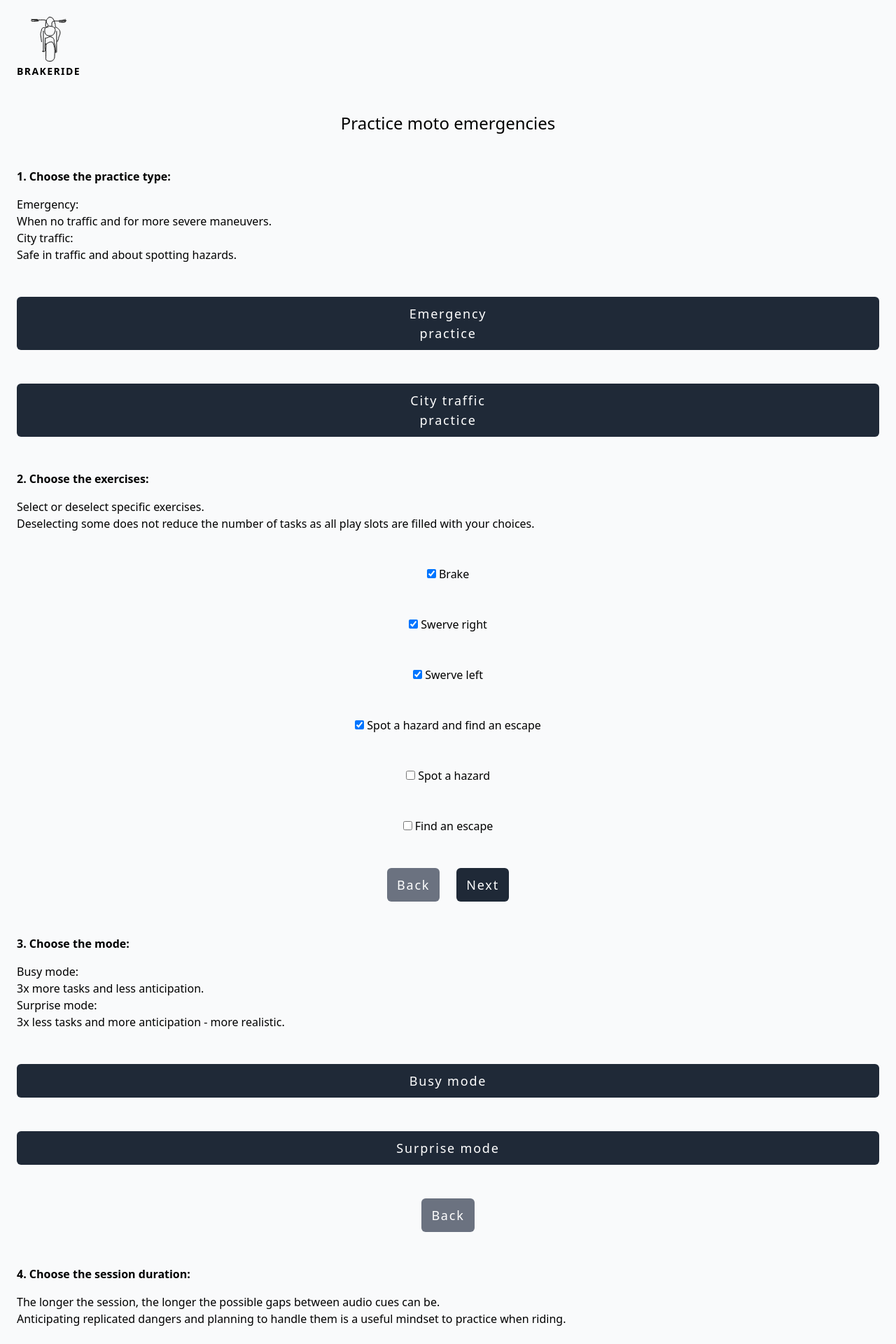
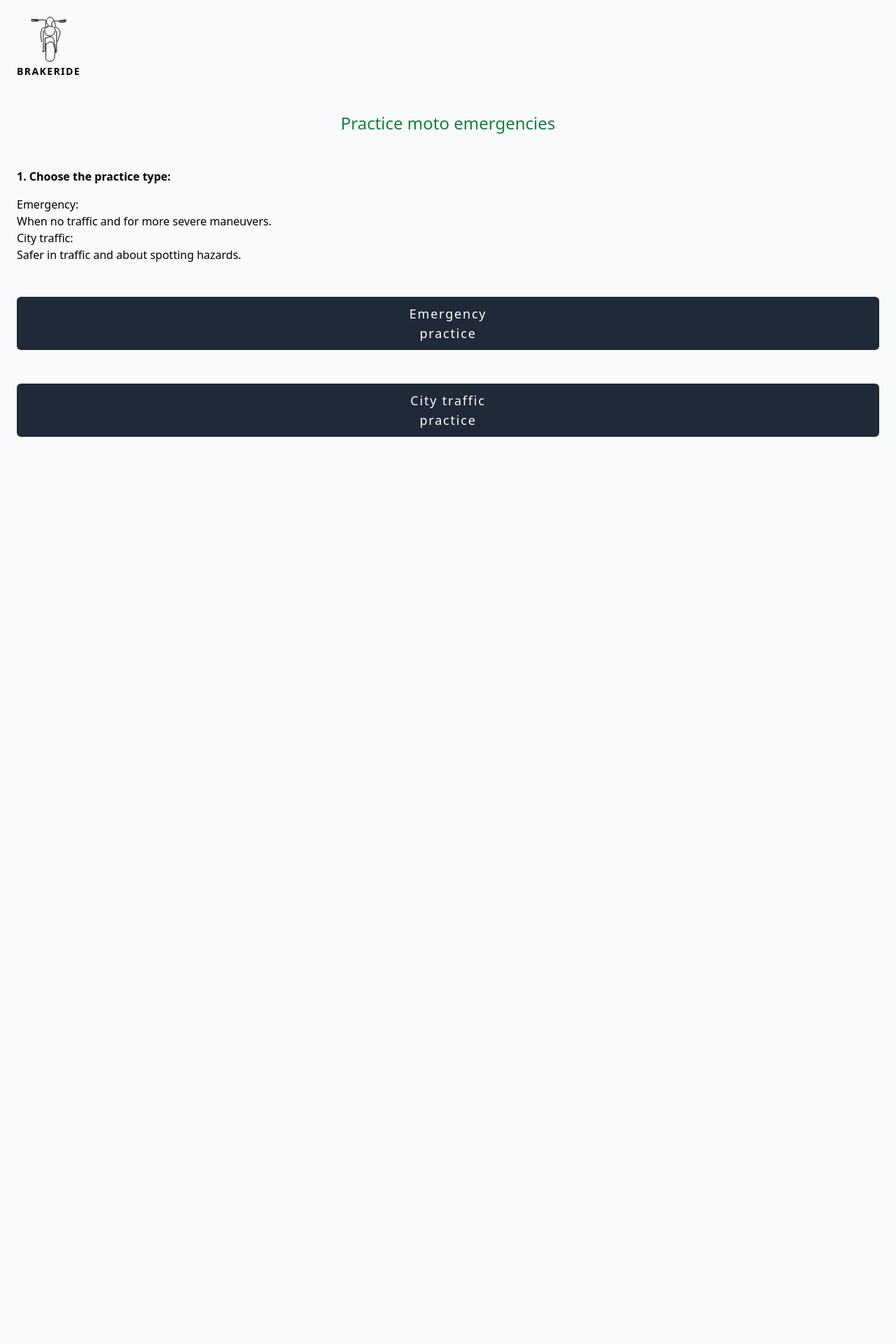
Before and after one commit to jpjpjp2020/brakeride, a Django app: page / in a window 1280 px wide. Shown: the top 1920 px of the page at 70% size. After the commit the page ends 624 px from the top, so only its background shows below. Run offline with Django 4.2, Linux system fonts and the light colour scheme.

Commit message:
rough js stepthrough

```diff
--- a/dashboard/static/css/output.css
+++ b/dashboard/static/css/output.css
@@ -605,9 +605,6 @@ video {
 .font-medium {
   font-weight: 500;
 }
-.font-normal {
-  font-weight: 400;
-}
 .font-semibold {
   font-weight: 600;
 }
@@ -618,6 +615,10 @@ video {
   --tw-text-opacity: 1;
   color: rgb(0 0 0 / var(--tw-text-opacity));
 }
+.text-green-700 {
+  --tw-text-opacity: 1;
+  color: rgb(21 128 61 / var(--tw-text-opacity));
+}
 .text-white {
   --tw-text-opacity: 1;
   color: rgb(255 255 255 / var(--tw-text-opacity));
@@ -626,3 +627,11 @@ video {
   --tw-text-opacity: 1;
   color: rgb(202 138 4 / var(--tw-text-opacity));
 }
+
+.form-step {
+    display: none;
+}
+
+.form-step.active {
+    display: block;
+}
--- a/dashboard/templates/dashboard/base.html
+++ b/dashboard/templates/dashboard/base.html
@@ -29,7 +29,7 @@
         <!-- Footer -->
     </footer>
 
-    {% block extra_js %}
+    {% block scripts %}
     {% endblock %}
 
 </body>
--- a/dashboard/templates/dashboard/dashboard.html
+++ b/dashboard/templates/dashboard/dashboard.html
@@ -14,7 +14,7 @@
         </div>
     </div>
 
-    <h1 class="text-2xl font-normal text-center my-12">Practice moto emergencies</h1>
+    <h1 class="text-2xl font-medium text-green-700 text-center my-12">Practice moto emergencies</h1>
 
     <section id="form_flow">
         {% include 'dashboard/form_flow.html' %}
@@ -30,5 +30,6 @@
 
 {% block scripts %}
 <script src="https://ajax.googleapis.com/ajax/libs/jquery/3.7.0/jquery.min.js"></script>
-<script src="{% static 'js/dashboard.js' %}"></script>
+<!-- Add ajax back when flow works -->
+<script src="{% static 'js/form_flow.js' %}"></script>
 {% endblock scripts %}
--- a/dashboard/templates/dashboard/form_flow.html
+++ b/dashboard/templates/dashboard/form_flow.html
@@ -6,13 +6,15 @@
 
     <form id="formFlowForm" method="post" action="{% url 'dashboard:api_endpoint' %}">
 
-        <div class="form-step" id="ep_or_ct">
+        {% csrf_token %}
+
+        <div class="form-step active" id="ep_or_ct">
 
             <h2 class="text-base font-semibold">1. Choose the practice type:</h2>
 
             <p class="text-base text-left mt-4">
                 <span class="font-medium">Emergency:</span><br>When no traffic and for more severe maneuvers.<br>
-                <span class="font-medium">City traffic:</span><br>Safe in traffic and about spotting hazards.
+                <span class="font-medium">City traffic:</span><br>Safer in traffic and about spotting hazards.
             </p>
 
             <div class="flex flex-col justify-center space-y-12 my-12">
@@ -94,7 +96,7 @@
             <p class="text-base text-left mt-4">
                 The longer the session, the longer the possible gaps between audio cues can be.<br>Anticipating replicated
                 dangers and planning to handle them is a useful mindset to practice
-                when riding.
+                when riding - The absence becomes a presence.
             </p>
 
             <div class="flex flex-col justify-center space-y-12 my-12">
```
Also changed, not shown: dashboard/static/js/form_flow.js (added, +53 -0 lines), src/main.css (+8 -0 lines).
